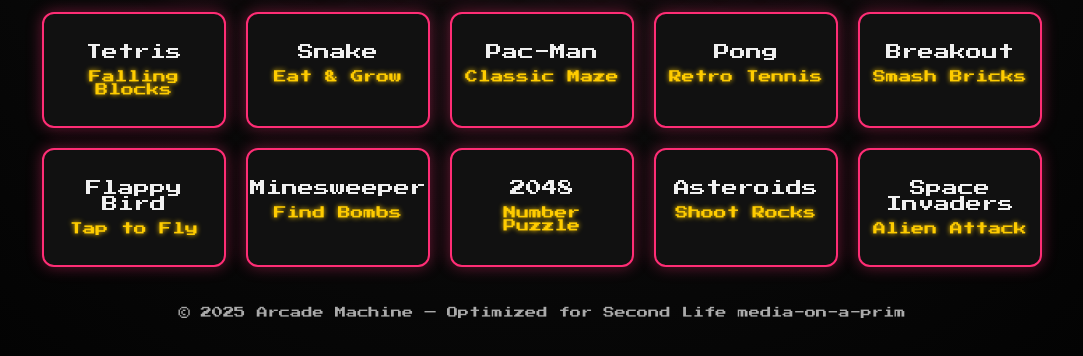
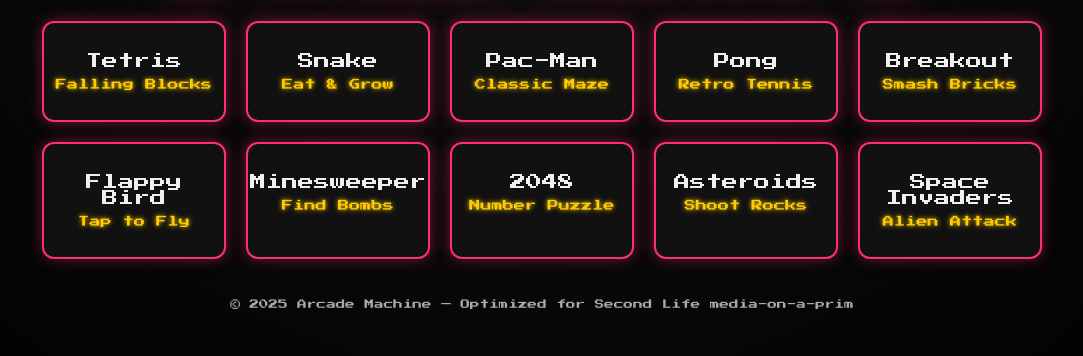
Before and after one commit to thereelsho/arcade, a plain HTML site: page index.html in a window 1280 px wide. Shown: the part 288-644 px from the top of the page, without its empty margins (98-1181 px from the left). Drawn offline with Linux system fonts and the light colour scheme.

Commit message:
Update index.html

```diff
--- a/index.html
+++ b/index.html
@@ -3,9 +3,11 @@
 <head>
   <meta charset="UTF-8">
   <title>Arcade Machine</title>
+
+  <!-- ✅ Proper Google Font link (works on GitHub Pages) -->
+  <link href="https://fonts.googleapis.com/css2?family=Press+Start+2P&display=swap" rel="stylesheet">
+
   <style>
-    @import url('https://fonts.googleapis.com/css2?family=Press+Start+2P&display=swap');
-
     body {
       margin: 0;
       font-family: 'Press Start 2P', cursive;
@@ -59,14 +61,14 @@
     .card span {
       display: block;
       margin-top: 10px;
-      font-size: 0.8em;
+      font-size: 0.7em;
       color: #ffcc00;
       text-shadow: 0 0 5px #ffcc00;
     }
 
     footer {
       margin-top: 40px;
-      font-size: 0.7em;
+      font-size: 0.6em;
       opacity: 0.7;
     }
   </style>
```
